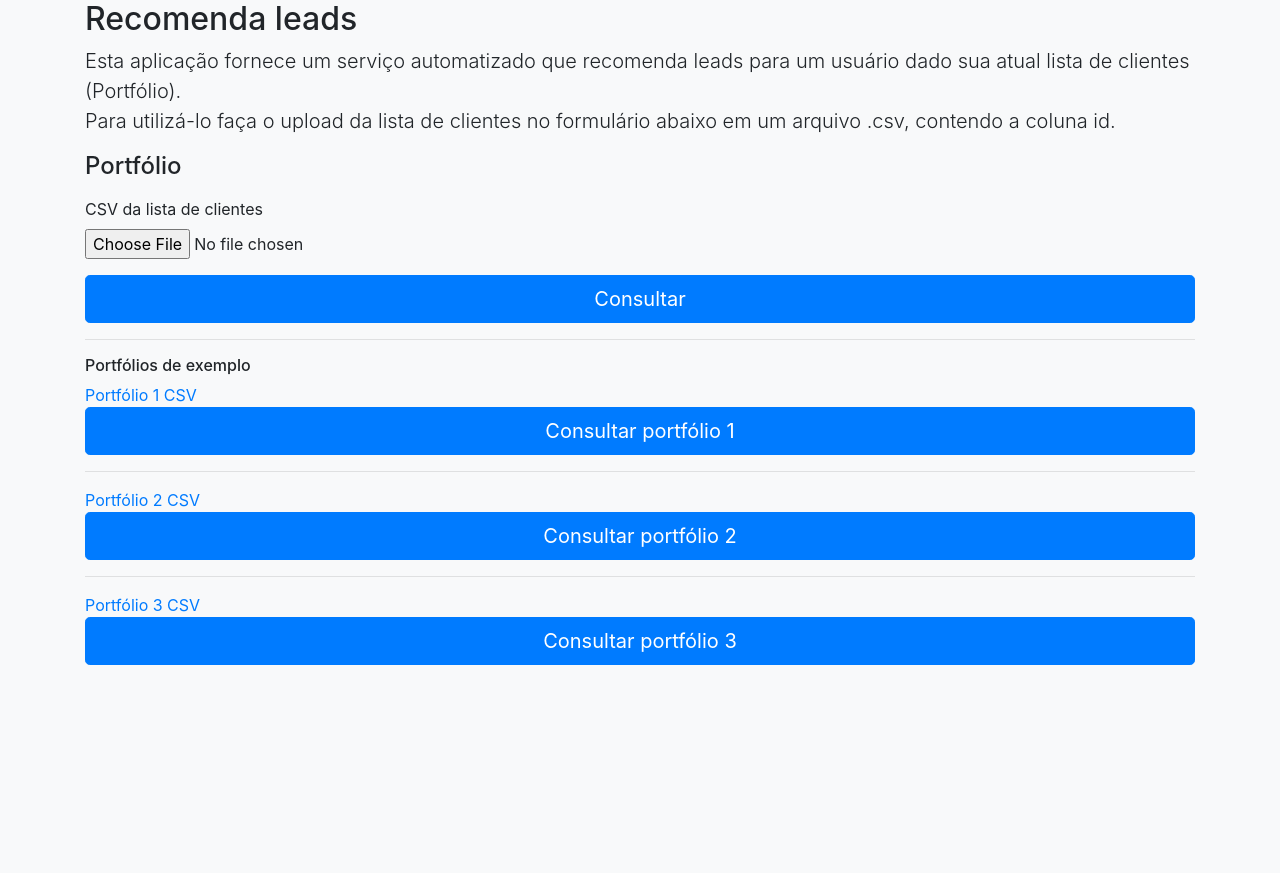
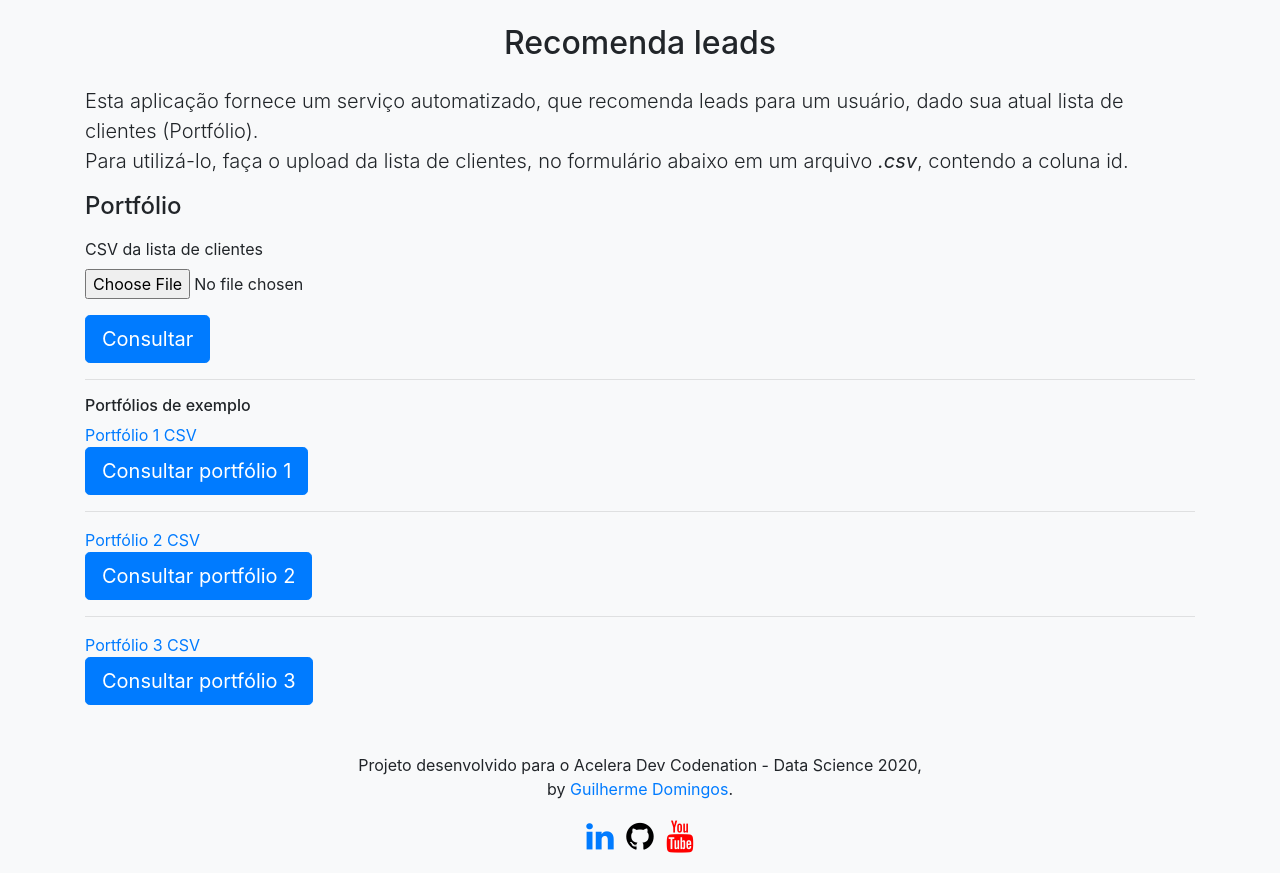
Before and after one commit to guilhermesd/Projeto-AceleraDev-Data-Science-RecomendaLeads, a Flask app: page / in a window 1280 px wide. Before the commit the page ends 665 px from the top, so only its background shows below. Run offline with Flask 2, Linux system fonts and the light colour scheme; some libraries are stand-ins or nearby versions.

Commit message:
Ajuste requirements

```diff
--- a/templates/app.html
+++ b/templates/app.html
@@ -10,17 +10,20 @@
     <link rel="stylesheet" href="https://stackpath.bootstrapcdn.com/bootstrap/4.5.2/css/bootstrap.min.css"
         integrity="sha384-JcKb8q3iqJ61gNV9KGb8thSsNjpSL0n8PARn9HuZOnIxN0hoP+VmmDGMN5t9UJ0Z" crossorigin="anonymous">
 
+    <link rel="stylesheet" href="https://cdnjs.cloudflare.com/ajax/libs/font-awesome/4.7.0/css/font-awesome.min.css">
+
+
     <title>Recomenda leads</title>
 </head>
 
 <body class="bg-light">
     <div class="container">
-        <h2>Recomenda leads</h2>
+        <h2 class="text-center m-4">Recomenda leads</h2>
         <p class="lead">
-            Esta aplicação fornece um serviço automatizado que recomenda leads para um usuário dado sua atual lista de
+            Esta aplicação fornece um serviço automatizado, que recomenda leads para um usuário, dado sua atual lista de
             clientes (Portfólio).
             <br />
-            Para utilizá-lo faça o upload da lista de clientes no formulário abaixo em um arquivo .csv, contendo a
+            Para utilizá-lo, faça o upload da lista de clientes, no formulário abaixo em um arquivo <b><i>.csv</i></b>, contendo a
             coluna id.
         </p>
         <div class="row">
@@ -37,20 +40,34 @@
                             <input name="file" type="file" class="form-control-file" id="portifolio" placeholder="" />
                         </div>
                     </div>
-                    <button id="btnUpload" class="btn btn-primary btn-lg btn-block">Consultar</button>
+                    <button id="btnUpload" class="btn btn-primary btn-lg ">Consultar</button>
                      <hr/>
                      <h6>Portfólios de exemplo</h6>
-                     <a target='_blank' href='/download/estaticos_portfolio1.csv'>Portfólio 1 CSV</a>
-                    <button portifolio ="1"  class="btnPortifolio btn btn-primary btn-lg btn-block">Consultar portfólio 1</button>
+                     <a target='_blank' href='/download/estaticos_portfolio1.csv'>Portfólio 1 CSV</a> <br/>
+                    <button portifolio ="1"  class="btnPortifolio btn btn-primary btn-lg">Consultar portfólio 1</button>
                     <hr/>
-                    <a target='_blank' href='/download/estaticos_portfolio2.csv'>Portfólio 2 CSV</a>
-                    <button portifolio ="2"  class="btnPortifolio btn btn-primary btn-lg btn-block">Consultar portfólio 2</button>
+                    <a target='_blank' href='/download/estaticos_portfolio2.csv'>Portfólio 2 CSV</a>  <br/>
+                    <button portifolio ="2"  class="btnPortifolio btn btn-primary btn-lg ">Consultar portfólio 2</button>
                     <hr/>
-                    <a target='_blank' href='/download/estaticos_portfolio3.csv'>Portfólio 3 CSV</a>
-                    <button portifolio ="3"  class="btnPortifolio btn btn-primary btn-lg btn-block">Consultar portfólio 3</button>
+                    <a target='_blank' href='/download/estaticos_portfolio3.csv'>Portfólio 3 CSV</a> <br/>
+                    <button portifolio ="3"  class="btnPortifolio btn btn-primary btn-lg">Consultar portfólio 3</button>
                 </form>
             </div>
         </div>
+        <br/>
+        <br/>
+        <footer class="mastfoot mt-auto text-center">
+            <div class="inner">
+              <p>Projeto desenvolvido para o Acelera Dev Codenation - Data Science 2020,<br/>
+                 by <a href="https://www.linkedin.com/in/guilherme-sousa-domingos-2185393a/">Guilherme Domingos</a>.</p>
+              <p>
+                <a href="https://www.linkedin.com/in/guilherme-sousa-domingos-2185393a" target="_blank" class="fa fa-linkedin fa-2x p-1" style="text-decoration:none"></a>
+                <a href="https://github.com/guilhermesd/Projeto-AceleraDev-Data-Science-RecomendaLeads" target="_blank" class="fa fa-github fa-2x p-1" style="color:black; text-decoration:none"></a>
+                <a href="#" class="fa fa-youtube fa-2x p-1" target="_blank" style="color:red"></a>
+              </p>
+
+            </div>
+        </footer>
     </div>
 
     <div class="modal" tabindex="-1" role="dialog">
```
